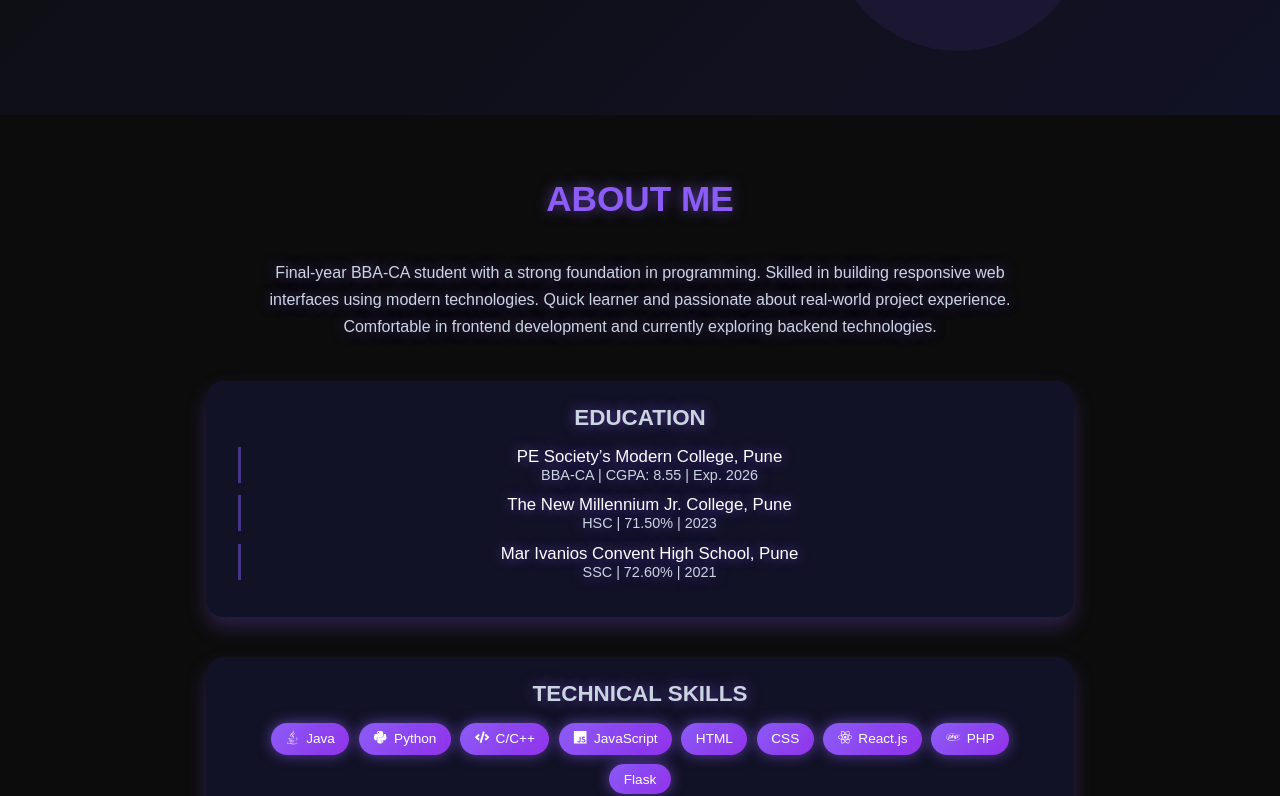
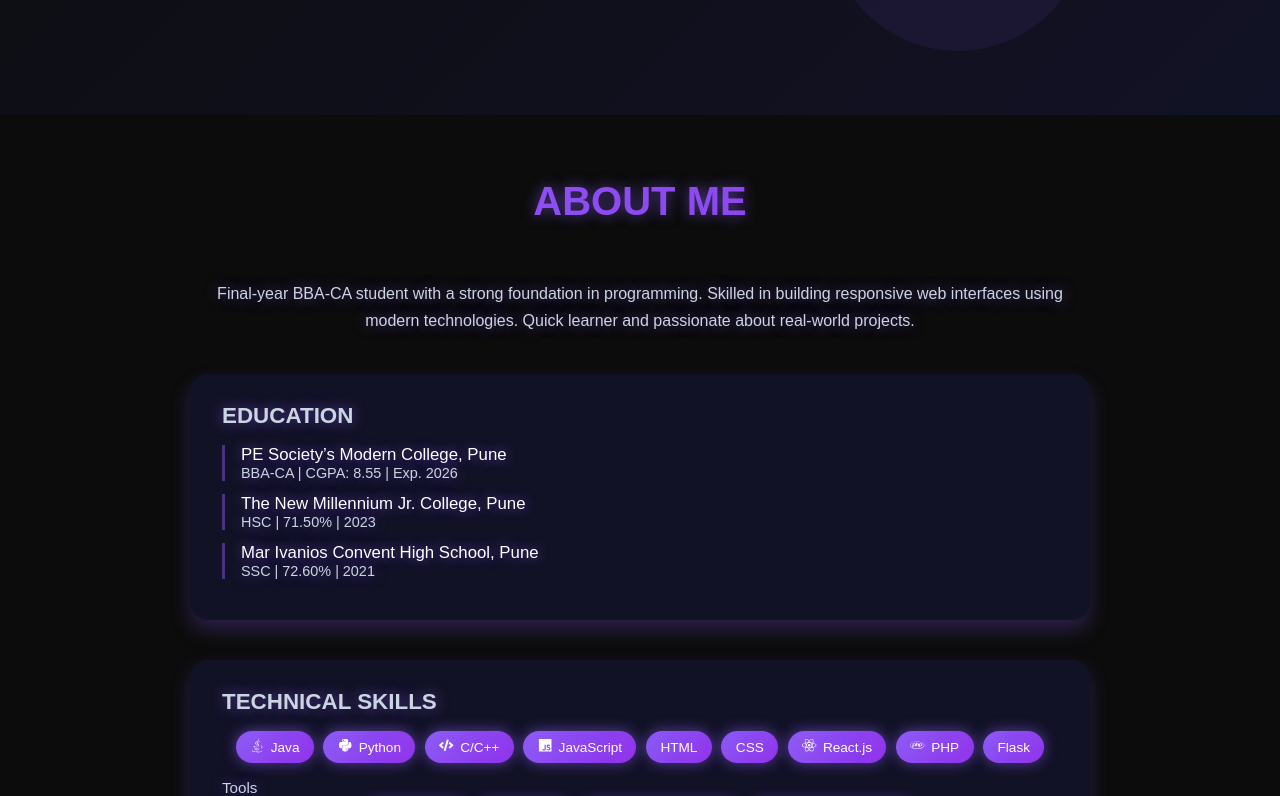
Before and after one commit to deokarpranali02/portfolio, a React (Vite) app: page / in a window 1280 px wide. Shown: the part 685-1481 px from the top of the page. Built offline with nearby package versions, Linux system fonts and the light colour scheme.

Commit message:
Fix About section layout and clean CSS

```diff
--- a/src/components/About.jsx
+++ b/src/components/About.jsx
@@ -26,22 +26,19 @@ const tools = ["VS Code", "Eclipse", "Command Prompt", "MySQL Workbench"];
 const databases = ["MySQL", "SQLite"];
 
 const About = () => {
+  // Intersection Observer for fade-in animation
   useEffect(() => {
-    const headings = document.querySelectorAll(".fade-in");
-
+    const fadeEls = document.querySelectorAll(".fade-in");
     const observer = new IntersectionObserver(
       entries => {
         entries.forEach(entry => {
-          if (entry.isIntersecting) {
-            entry.target.classList.add("show");
-          }
+          if (entry.isIntersecting) entry.target.classList.add("show");
         });
       },
       { threshold: 0.3 }
     );
 
-    headings.forEach(el => observer.observe(el));
-
+    fadeEls.forEach(el => observer.observe(el));
     return () => observer.disconnect();
   }, []);
 
@@ -49,41 +46,38 @@ const About = () => {
     <section className="about" id="about">
       <div className="about-container">
 
-        {/* ABOUT ME - OUTSIDE CARD */}
+        {/* Heading */}
         <h2 className="about-heading fade-in">ABOUT ME</h2>
 
+        {/* Description */}
         <p className="about-text fade-in">
           Final-year BBA-CA student with a strong foundation in programming.
           Skilled in building responsive web interfaces using modern
-          technologies. Quick learner and passionate about real-world project
-          experience. Comfortable in frontend development and currently
-          exploring backend technologies.
+          technologies. Quick learner and passionate about real-world projects.
         </p>
 
-        {/* EDUCATION */}
+        {/* Education Card */}
         <div className="about-card fade-in">
           <h3 className="about-title">EDUCATION</h3>
-
           <div className="edu-item">
             <h4>PE Society’s Modern College, Pune</h4>
             <p>BBA-CA | CGPA: 8.55 | Exp. 2026</p>
           </div>
-
           <div className="edu-item">
             <h4>The New Millennium Jr. College, Pune</h4>
             <p>HSC | 71.50% | 2023</p>
           </div>
-
           <div className="edu-item">
             <h4>Mar Ivanios Convent High School, Pune</h4>
             <p>SSC | 72.60% | 2021</p>
           </div>
         </div>
 
-        {/* TECHNICAL SKILLS */}
+        {/* Skills Card */}
         <div className="about-card fade-in">
           <h3 className="about-title">TECHNICAL SKILLS</h3>
 
+          {/* Languages */}
           <div className="skills-grid">
             {languages.map((lang, idx) => (
               <span className="skill-item" key={idx}>
@@ -93,6 +87,7 @@ const About = () => {
             ))}
           </div>
 
+          {/* Tools */}
           <p className="sub-heading">Tools</p>
           <div className="skills-grid">
             {tools.map((tool, idx) => (
@@ -103,6 +98,7 @@ const About = () => {
             ))}
           </div>
 
+          {/* Databases */}
           <p className="sub-heading">Databases</p>
           <div className="skills-grid">
             {databases.map((db, idx) => (
--- a/src/index.css
+++ b/src/index.css
@@ -1,12 +1,11 @@
 :root {
-  --bg-dark: #0c0c0c;        /* Hero background */
+  --bg-dark: #0c0c0c;       /* Hero background */
   --bg-card: #121226;       /* Slightly deeper card bg */
   --primary: #8b5cf6;       /* Hero purple */
   --secondary: #9333ea;     /* Hero violet */
   --accent: #ffffff;        /* Main text */
   --text-muted: #cbd5e1;    /* Muted text */
 }
-
 
 /* ---------- GLOBAL ---------- */
 * {
@@ -31,7 +30,6 @@ section {
   padding: 2rem;
   flex-direction: column;
 }
-
 .hero {
   min-height: 100vh;
   background: linear-gradient(135deg, var(--bg-dark), var(--bg-card));
@@ -67,7 +65,7 @@ section {
   right: 15%;
 }
 
-/* Corner portfolio */
+/* Corner portfolio text */
 .corner-portfolio {
   position: absolute;
   top: 20px;
@@ -79,11 +77,7 @@ section {
   z-index: 2;
 }
 
-.code-symbol {
-  color: var(--secondary);
-}
-
-/* Content */
+/* Hero content */
 .hero-content {
   text-align: center;
   max-width: 720px;
@@ -113,7 +107,7 @@ section {
   50% { transform: scale(1.05); }
 }
 
-/* Avatar */
+/* Avatar image */
 .hero-avatar {
   width: 100%;
   height: 100%;
@@ -135,26 +129,17 @@ section {
   margin-bottom: 0.8rem;
 }
 
-.code-keyword {
-  color: var(--secondary);
-}
+.code-keyword { color: var(--secondary); }
+.code-string { color: var(--primary); }
 
-.code-string {
-  color: var(--primary);
-}
-
-/* Name */
+/* Name and Role */
 .hero-name {
   font-size: 2.7rem;
   font-weight: 600;
   margin-bottom: 0.4rem;
 }
+.hero-name span { color: var(--primary); }
 
-.hero-name span {
-  color: var(--primary);
-}
-
-/* Role */
 .hero-role {
   font-size: 1.2rem;
   font-weight: 400;
@@ -171,7 +156,7 @@ section {
   margin: 0 auto 2rem;
 }
 
-/* Buttons */
+/* Hero Buttons */
 .hero-buttons {
   display: flex;
   justify-content: center;
@@ -202,95 +187,102 @@ section {
   background: var(--primary);
 }
 
-/* Responsive */
 @media (max-width: 768px) {
-  .hero-name {
-    font-size: 2.2rem;
-  }
+  .hero-name { font-size: 2.2rem; }
+}
+:root {
+  --bg-dark: #0c0c0c;        /* Background */
+  --bg-card: #121226;       /* Card background */
+  --primary: #8b5cf6;       /* Purple primary */
+  --secondary: #9333ea;     /* Purple secondary */
+  --accent: #ffffff;        /* Main text */
+  --text-muted: #cbd5e1;    /* Muted text */
 }
 
+/* ---------- GLOBAL ---------- */
+* {
+  margin: 0;
+  padding: 0;
+  box-sizing: border-box;
+  font-family: 'Poppins', sans-serif;
+  scroll-behavior: smooth;
+}
 
-/* ---------- CONTAINER ---------- */
+body {
+  background: var(--bg-dark);
+  color: var(--accent);
+}
+
+/* ---------- ABOUT SECTION ---------- */
+.about {
+  padding: 4rem 2rem;
+  display: flex;
+  justify-content: center;
+  flex-direction: column;
+  align-items: center;
+}
+
 .about-container {
   max-width: 900px;
-  margin: auto;
-  padding: 2rem 1rem;
+  width: 100%;
   display: flex;
   flex-direction: column;
-  align-items: center;
   gap: 2.5rem;
 }
 
-/* ---------- ABOUT ME HEADING ---------- */
+/* ---------- HEADING ---------- */
 .about-heading {
-  font-size: 2.2rem;
-  font-weight: 600;
+  font-size: 2.5rem;
+  font-weight: 900;
   color: var(--primary);
   text-align: center;
-  text-shadow: 0 0 20px rgba(139, 92, 246, 0.75);
-  transition: text-shadow 0.3s ease;
+  margin-bottom: 1rem;
+  background: linear-gradient(90deg, var(--primary), var(--secondary));
+  -webkit-background-clip: text;
+  -webkit-text-fill-color: transparent;
+  transition: text-shadow 0.3s ease, transform 0.3s ease;
 }
 
 .about-heading:hover {
-  text-shadow: 0 0 30px rgba(139, 92, 246, 1);
+  text-shadow: 0 0 15px rgba(139, 92, 246, 0.8);
+  transform: translateY(-3px) scale(1.03);
 }
 
-/* ---------- ABOUT TEXT ---------- */
+/* ---------- DESCRIPTION ---------- */
 .about-text {
-  max-width: 750px;
   text-align: center;
+  color: var(--text-muted);
+  line-height: 1.7;
   font-size: 1rem;
-  line-height: 1.7;
-  color: var(--text-muted);
-}
-
-/* Glow on scroll */
-.fade-in.show {
-  opacity: 1;
-  transform: translateY(0);
-  text-shadow: 0 0 14px rgba(139, 92, 246, 0.6);
 }
 
 /* ---------- CARDS ---------- */
 .about-card {
-  width: 100%;
   background: var(--bg-card);
-  padding: 1.5rem 2rem;
+  padding: 1.8rem 2rem;
   border-radius: 18px;
-  text-align: center;
-  position: relative;
-  overflow: hidden;
+  box-shadow: 0 10px 20px rgba(139, 92, 246, 0.25);
   transition: transform 0.3s ease, box-shadow 0.3s ease;
-
-  /* Glow below the card instead of all around */
-  box-shadow: 0 10px 20px rgba(139, 92, 246, 0.25);
 }
 
 .about-card:hover {
+  box-shadow: 0 15px 30px rgba(139, 92, 246, 0.5);
   transform: translateY(-4px);
-  /* stronger glow only at the bottom */
-  box-shadow: 0 15px 30px rgba(139, 92, 246, 0.5);
-}
-
-/* Remove old glow border */
-.about-card::before {
-  content: "";
-  display: none;
 }
 
 /* ---------- CARD TITLES ---------- */
 .about-title {
   font-size: 1.4rem;
-  font-weight: 600;
   color: var(--text-muted);
   margin-bottom: 1rem;
+  font-weight: 600;
 }
 
 /* ---------- EDUCATION ---------- */
 .edu-item {
-  margin-bottom: 0.8rem;
   padding-left: 1rem;
   border-left: 3px solid rgba(139, 92, 246, 0.45);
+  margin-bottom: 0.8rem;
   transition: all 0.35s ease;
 }
 
@@ -300,15 +292,15 @@ section {
 }
 
 .edu-item h4 {
+  color: var(--accent);
+  font-weight: 500;
   font-size: 1.05rem;
-  font-weight: 500;
-  color: var(--accent);
   text-shadow: 0 0 12px rgba(139, 92, 246, 0.7);
 }
 
 .edu-item p {
+  color: var(--text-muted);
   font-size: 0.9rem;
-  color: var(--text-muted);
   transition: color 0.3s ease;
 }
 
@@ -316,13 +308,13 @@ section {
   color: var(--accent);
 }
 
-/* ---------- SKILLS ---------- */
+/* ---------- TECHNICAL SKILLS ---------- */
 .skills-grid {
   display: flex;
   flex-wrap: wrap;
-  justify-content: center;
   gap: 0.6rem;
   margin-bottom: 1rem;
+  justify-content: center;
 }
 
 .skill-item {
@@ -347,7 +339,7 @@ section {
   font-size: 0.9rem;
 }
 
-/* ---------- SUB HEADINGS ---------- */
+/* Sub-headings for Tools / Databases */
 .sub-heading {
   font-size: 0.95rem;
   font-weight: 500;
@@ -355,17 +347,23 @@ section {
   margin: 0.8rem 0 0.4rem;
 }
 
-/* ---------- FADE IN BASE ---------- */
+/* ---------- FADE-IN ANIMATION ---------- */
 .fade-in {
   opacity: 0;
   transform: translateY(20px);
   transition: all 0.6s ease;
 }
 
+.fade-in.show {
+  opacity: 1;
+  transform: translateY(0);
+  text-shadow: 0 0 14px rgba(139, 92, 246, 0.6);
+}
+
 /* ---------- RESPONSIVE ---------- */
 @media (max-width: 700px) {
   .about-heading {
-    font-size: 1.9rem;
+    font-size: 2rem;
   }
 
   .about-title {
@@ -373,47 +371,40 @@ section {
   }
 }
 
-/* ---------- PROJECTS (VERTICAL) ---------- */
+/* ---------- PROJECTS SECTION ---------- */
 .projects {
   background: linear-gradient(135deg, var(--bg-dark), var(--bg-card));
   text-align: center;
+  padding: 4rem 2rem;
 }
 
-.projects-list {
-  max-width: 900px;/* ---------- CARDS ---------- */
-.about-card {
-  width: 100%;
-  background: var(--bg-card);
-  padding: 1.5rem 2rem;
-  border-radius: 18px;
-  text-align: center;
-  position: relative;
-  overflow: hidden;
-  transition: transform 0.3s ease, box-shadow 0.3s ease;
-
-  /* Glow below the card instead of all around */
-  box-shadow: 0 10px 20px rgba(139, 92, 246, 0.25);
+/* ---------- PROJECTS TITLE ---------- */
+.projects .animated-header h2 {
+  font-size: 3rem;
+  font-weight: 900;
+  letter-spacing: 2px;
+  background: linear-gradient(90deg, #8B5CF6, #C084FC); /* purple gradient */
+  -webkit-background-clip: text;
+  -webkit-text-fill-color: transparent;
+  text-transform: uppercase;
+  transition: text-shadow 0.3s ease, transform 0.3s ease;
 }
 
-.about-card:hover {
-  transform: translateY(-4px);
-  /* stronger glow only at the bottom */
-  box-shadow: 0 15px 30px rgba(139, 92, 246, 0.5);
+.projects .animated-header h2:hover {
+  text-shadow: 0 0 15px rgba(139, 92, 246, 0.8);
+  transform: translateY(-3px) scale(1.03);
 }
 
-/* Remove old glow border */
-.about-card::before {
-  content: "";
-  display: none;
-}
-
+/* ---------- PROJECT LIST ---------- */
+.projects-list {
+  max-width: 900px;
   margin: 3rem auto 0;
   display: flex;
   flex-direction: column;
   gap: 2.5rem;
 }
 
-/* Project Row */
+/* ---------- PROJECT ROW ---------- */
 .project-row {
   background: var(--bg-card);
   padding: 2rem;
@@ -430,7 +421,7 @@ section {
   box-shadow: 0 25px 55px rgba(139, 92, 246, 0.7);
 }
 
-/* Icon */
+/* ---------- PROJECT ICON ---------- */
 .project-icon {
   min-width: 70px;
   height: 70px;
@@ -444,9 +435,10 @@ section {
   box-shadow: 0 0 20px rgba(139, 92, 246, 0.8);
 }
 
-/* Content */
+/* ---------- PROJECT CONTENT ---------- */
 .project-content {
   text-align: left;
+  flex: 1;
 }
 
 .project-content h3 {
@@ -462,7 +454,7 @@ section {
   margin-bottom: 1rem;
 }
 
-/* Tech */
+/* ---------- TECH STACK ---------- */
 .tech-stack {
   display: flex;
   flex-wrap: wrap;
@@ -490,40 +482,6 @@ section {
     text-align: center;
   }
 }
-
-/* ---------- Clean Bold Headings ---------- */
-.animated-header {
-  position: relative;
-  display: inline-block;
-  margin-bottom: 2rem;
-}
-
-.animated-header h2,
-.animated-header h3 {
-  font-weight: 900;
-  letter-spacing: 2px;
-  display: inline-block;
-  color: var(--primary);
-  text-transform: uppercase;
-  line-height: 1.2;
-  transition: transform 0.3s ease;
-}
-
-/* Hover pop effect */
-.animated-header h2:hover,
-.animated-header h3:hover {
-  transform: translateY(-3px) scale(1.03);
-}
-
-/* Sizes */
-.animated-header h2 {
-  font-size: 3rem;
-}
-
-.animated-header h3 {
-  font-size: 2.2rem;
-}
-
 /* ---------- CONTACT SECTION ---------- */
 .contact {
   background: linear-gradient(135deg, var(--bg-dark), var(--bg-card));
@@ -532,17 +490,23 @@ section {
   position: relative;
 }
 
-/* Section Title */
+/* ---------- SECTION TITLE ---------- */
 .section-title {
   font-size: 2.5rem;
   margin-bottom: 1rem;
-  background: linear-gradient(90deg, var(--primary), var(--secondary));
+  background: linear-gradient(90deg, #8B5CF6, #C084FC); /* purple gradient */
   -webkit-background-clip: text;
   -webkit-text-fill-color: transparent;
   font-weight: 700;
+  transition: text-shadow 0.3s ease, transform 0.3s ease;
 }
 
-/* Contact Text */
+.section-title:hover {
+  text-shadow: 0 0 15px rgba(139, 92, 246, 0.8);
+  transform: translateY(-2px) scale(1.02);
+}
+
+/* ---------- CONTACT DESCRIPTION ---------- */
 .contact-text {
   max-width: 650px;
   margin: 0 auto 2rem;
@@ -560,14 +524,6 @@ section {
   font-weight: 600;
 }
 
-/* Fade Up Animation */
-@keyframes fadeUp {
-  to {
-    opacity: 1;
-    transform: translateY(0);
-  }
-}
-
 /* ---------- CONTACT INFO ---------- */
 .contact-info {
   display: flex;
@@ -580,9 +536,9 @@ section {
 .info-item {
   display: flex;
   align-items: center;
-  gap: 0.6rem;
+  gap: 0.5rem;
   font-size: 1rem;
-  color: var(--text-muted);
+  color: #c4b5fd; /* soft purple */
   transition: all 0.3s ease;
 }
 
@@ -592,35 +548,19 @@ section {
 }
 
 .info-icon {
-  color: var(--primary);
-  font-size: 1.2rem;
-}
-/* ---------- CONTACT DETAILS (EMAIL / PHONE / LOCATION) ---------- */
-.info-item {
-  display: flex;
-  align-items: center;
-  gap: 0.5rem;
-  font-size: 1rem;               /* same size */
-  color: var(--text-muted);
-  transition: all 0.3s ease;
-}
-
-/* Icons */
-.info-item .info-icon {
   font-size: 1.2rem;
   color: var(--primary);
 }
 
 /* Links (email & phone) */
 .info-item a {
-  color: #c4b5fd;                /* soft purple */
+  color: #c4b5fd; /* soft purple */
   text-decoration: none;
   font-weight: 500;
   position: relative;
   transition: color 0.3s ease;
 }
 
-/* Underline animation */
 .info-item a::after {
   content: "";
   position: absolute;
@@ -633,12 +573,6 @@ section {
   border-radius: 2px;
 }
 
-/* Hover effects */
-.info-item:hover {
-  color: var(--primary);
-  transform: translateY(-2px);
-}
-
 .info-item a:hover {
   color: #ffffff;
 }
@@ -647,7 +581,7 @@ section {
   width: 100%;
 }
 
-/* Location text (Maharashtra – non-clickable) */
+/* Location text */
 .info-item span {
   color: #c4b5fd;
   font-weight: 500;
@@ -693,7 +627,7 @@ section {
   gap: 1.3rem;
 }
 
-/* Input Group */
+/* Input group */
 .input-group {
   display: flex;
   align-items: center;
@@ -714,7 +648,6 @@ section {
   font-size: 1.2rem;
 }
 
-/* Inputs */
 .input-group input,
 .input-group textarea {
   width: 100%;
@@ -754,6 +687,14 @@ section {
   transform: scale(0.96);
 }
 
+/* ---------- FADE UP ANIMATION ---------- */
+@keyframes fadeUp {
+  to {
+    opacity: 1;
+    transform: translateY(0);
+  }
+}
+
 /* ---------- RESPONSIVE ---------- */
 @media (max-width: 600px) {
   .section-title {
@@ -768,7 +709,6 @@ section {
     gap: 1rem;
   }
 }
-
 /* ---------- FOOTER ---------- */
 .footer {
   background: var(--bg-card);
@@ -777,6 +717,7 @@ section {
   border-top: 1px solid rgba(139,92,246,0.2);
 }
 
+/* Footer Text */
 .footer-text {
   color: var(--text-muted);
   font-size: 0.9rem;
@@ -788,22 +729,24 @@ section {
   font-weight: 500;
 }
 
+/* Heart animation */
 .heart {
   color: #ef4444;
   margin: 0 0.3rem;
   animation: heartbeat 1.5s infinite;
 }
 
-/* Heart animation */
 @keyframes heartbeat {
   0%, 100% { transform: scale(1); }
   50% { transform: scale(1.3); }
 }
 
+/* Social Links */
 .social-links {
   display: flex;
   justify-content: center;
   gap: 1.2rem;
+  margin-top: 1rem;
 }
 
 .social-links a {
@@ -816,3 +759,22 @@ section {
   color: var(--primary);
   transform: translateY(-4px);
 }
+
+/* Optional: small copyright notice */
+.footer small {
+  display: block;
+  margin-top: 1rem;
+  color: var(--text-muted);
+  font-size: 0.8rem;
+}
+
+/* Optional hover effect on all links in footer */
+.footer a {
+  color: var(--primary);
+  text-decoration: none;
+  transition: color 0.3s ease;
+}
+
+.footer a:hover {
+  color: var(--secondary);
+}
```
Also changed, not shown: index.html (+12 -17 lines), 1 other file (tests, documents, lock files or other folders).
